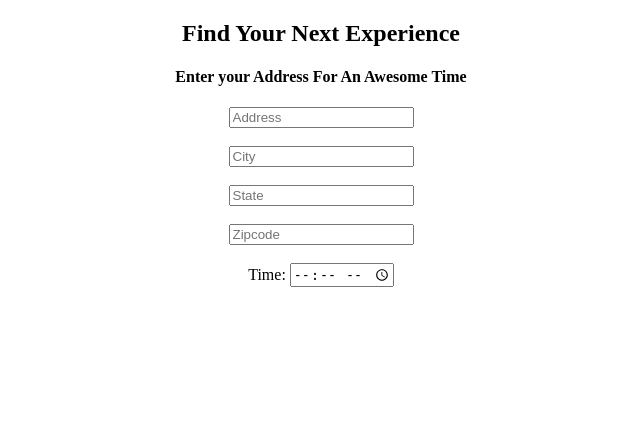
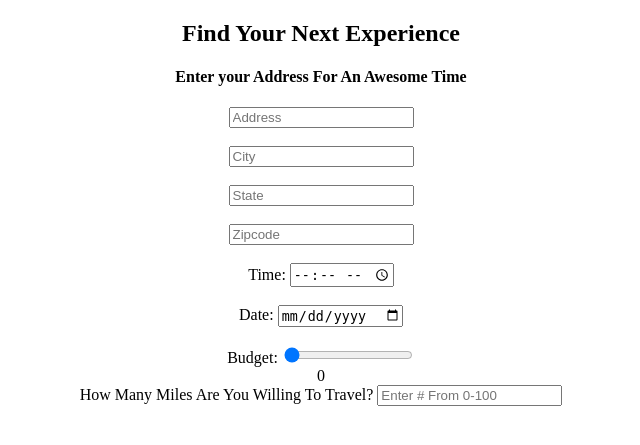
Before and after one commit to dhiraj-patel/redz, a Flask app: template templates/newEvent.html in a window 1280 px wide. Shown: the top 445 px of the page, without its empty margins (319-959 px from the left). Run offline with Flask 2, Linux system fonts and the light colour scheme; the template is opened without the code that fills it, so the values that code supplies are empty; parts of the project's set-up code (start-up, migrations or seed data) failed here and were passed over.

Commit message:
updated newEvent.html

```diff
--- a/templates/newEvent.html
+++ b/templates/newEvent.html
@@ -1,5 +1,6 @@
 <!DOCTYPE html>
 <html>
+
 <title>Find an Event</title>
 <body>
     <center><h2>Find Your Next Experience</h2></center>
@@ -14,7 +15,20 @@
       <center><input type= "text" name = "Zip Code" placeholder = "Zipcode" required></center>
       <br>
       <center>Time: <input type = "time" name = "Time" required></center>
+      <br>
+      <center>Date: <input type = "date" name = "Date" required></center>
+      <br>
+      <div>
+      <center>Budget: <input type = "range" name = "Budget" min = "0" max = "10000" value = "0" step = "10" onchange="showValue(this.value)" /></center>
+      <span id="range">0</span>
+      <script type="text/javascript">
+	function showValue(newValue)
+	{
+	    document.getElementById("range").innerHTML=newValue;
+	}
+      </script>
 
+     <center>How Many Miles Are You Willing To Travel? <input type = "text" placeholder = "Enter # From 0-100" name = "Radius"/></center>
 
     </form>
     <br>
```
